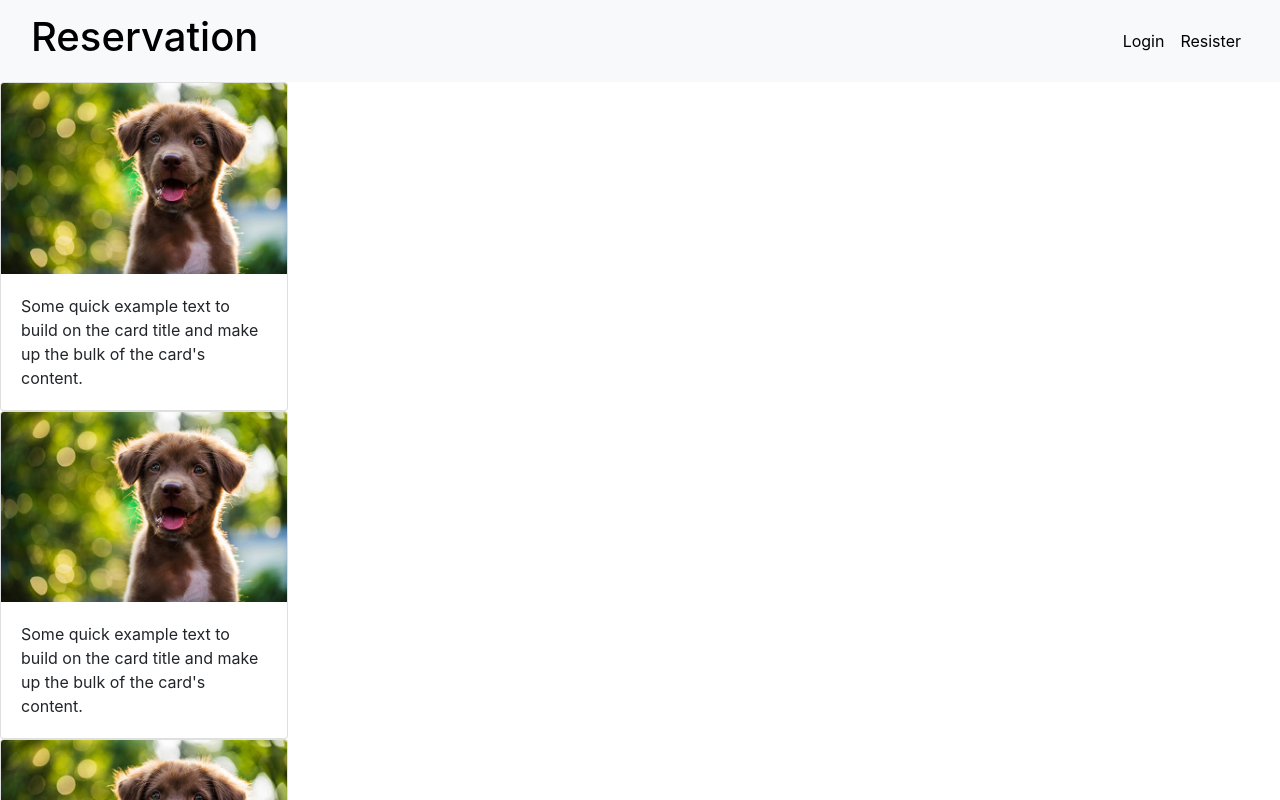
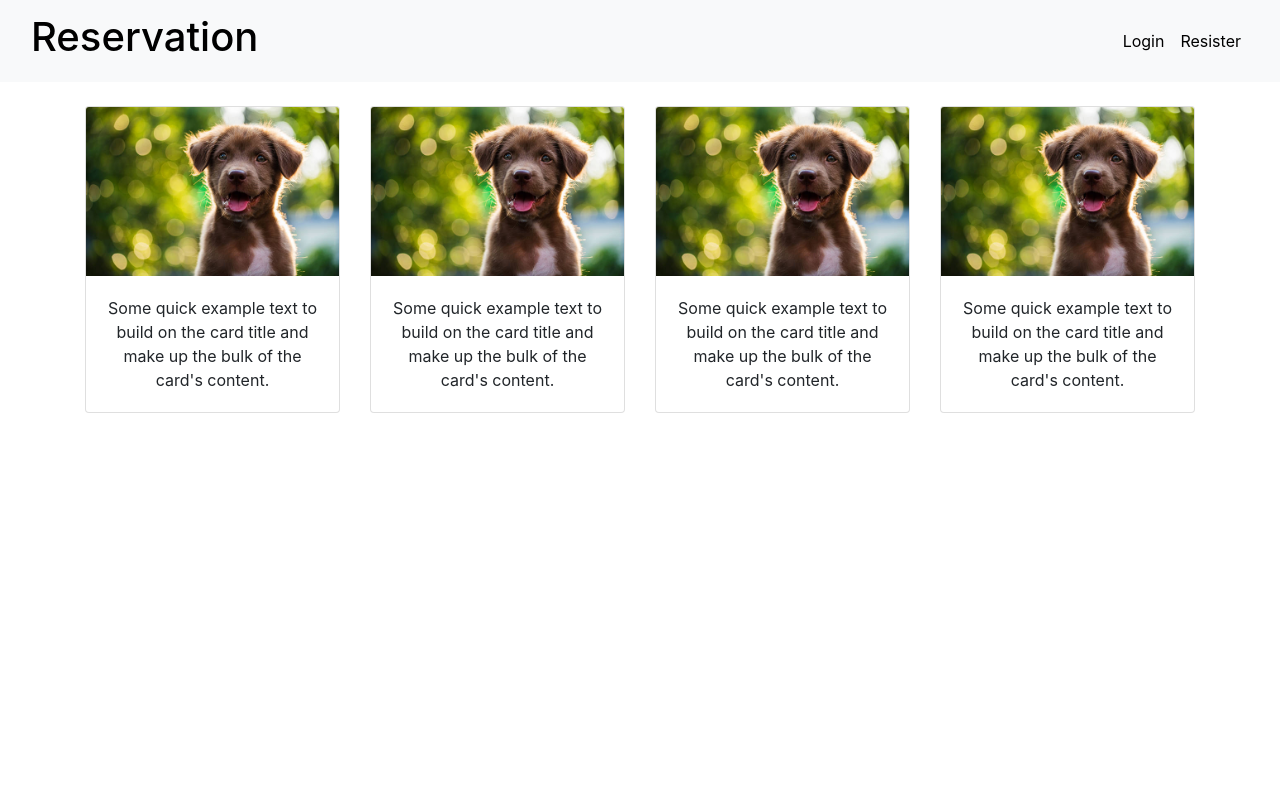
Before and after one commit to Chimoha31/Code_Camp_A, an Angular app in the folder 03reservation_app/: page / in a window 1280 px wide. Shown: the top 800 px of the page. Built offline with nearby package versions, Linux system fonts and the light colour scheme.

Commit message:
created product detail

```diff
--- a/03reservation_app/src/app/app-routing.module.ts
+++ b/03reservation_app/src/app/app-routing.module.ts
@@ -1,7 +1,11 @@
 import { NgModule } from '@angular/core';
 import { RouterModule, Routes } from '@angular/router';
+import { ProductListComponent } from './product-list/product-list.component';
 
-const routes: Routes = [];
+const routes: Routes = [
+  {path: '', component: ProductListComponent},
+  // {path: , component: }
+];
 
 @NgModule({
   imports: [RouterModule.forRoot(routes)],
--- a/03reservation_app/src/app/app.component.html
+++ b/03reservation_app/src/app/app.component.html
@@ -1,3 +1,5 @@
 <app-navbar></app-navbar>
 
-<app-product-list></app-product-list>
+<!-- <app-product-list></app-product-list> -->
+
+<router-outlet></router-outlet>
--- a/03reservation_app/src/app/app.module.ts
+++ b/03reservation_app/src/app/app.module.ts
@@ -5,12 +5,14 @@ import { AppRoutingModule } from './app-routing.module';
 import { AppComponent } from './app.component';
 import { NavbarComponent } from './navbar/navbar.component';
 import { ProductListComponent } from './product-list/product-list.component';
+import { ProductDetailComponent } from './product-detail/product-detail.component';
 
 @NgModule({
   declarations: [
     AppComponent,
     NavbarComponent,
-    ProductListComponent
+    ProductListComponent,
+    ProductDetailComponent
   ],
   imports: [
     BrowserModule,
--- /dev/null
+++ b/03reservation_app/src/app/product-detail/product-detail.component.html
@@ -0,0 +1 @@
+<p>product-detail works!</p>
--- a/03reservation_app/src/app/product-list/product-list.component.html
+++ b/03reservation_app/src/app/product-list/product-list.component.html
@@ -1,36 +1,49 @@
-<div class="card" style="width: 18rem">
+<div class="container text-center">
+  <br />
+  <div class="row">
+    <div class="col">
+      <div class="card">
         <img src="./assets/img/puppy.jpg" class="card-img-top" alt="..." />
         <div class="card-body">
           <p class="card-text">
-      Some quick example text to build on the card title and make up the bulk of
-      the card's content.
+            Some quick example text to build on the card title and make up the
+            bulk of the card's content.
           </p>
         </div>
       </div>
-<div class="card" style="width: 18rem">
+    </div>
+    <div class="col">
+      <div class="card">
         <img src="./assets/img/puppy.jpg" class="card-img-top" alt="..." />
         <div class="card-body">
           <p class="card-text">
-      Some quick example text to build on the card title and make up the bulk of
-      the card's content.
+            Some quick example text to build on the card title and make up the
+            bulk of the card's content.
           </p>
         </div>
       </div>
-<div class="card" style="width: 18rem">
+    </div>
+    <div class="col">
+      <div class="card">
         <img src="./assets/img/puppy.jpg" class="card-img-top" alt="..." />
         <div class="card-body">
           <p class="card-text">
-      Some quick example text to build on the card title and make up the bulk of
-      the card's content.
+            Some quick example text to build on the card title and make up the
+            bulk of the card's content.
           </p>
         </div>
       </div>
-<div class="card" style="width: 18rem">
+    </div>
+    <div class="col">
+      <div class="card">
         <img src="./assets/img/puppy.jpg" class="card-img-top" alt="..." />
         <div class="card-body">
           <p class="card-text">
-      Some quick example text to build on the card title and make up the bulk of
-      the card's content.
+            Some quick example text to build on the card title and make up the
+            bulk of the card's content.
           </p>
         </div>
       </div>
+    </div>
+  </div>
+</div>
--- a/03reservation_app/src/app/product-list/product-list.component.ts
+++ b/03reservation_app/src/app/product-list/product-list.component.ts
@@ -1,10 +1,11 @@
-import { Component } from '@angular/core';
+import { Component, OnInit } from '@angular/core';
 
 @Component({
   selector: 'app-product-list',
   templateUrl: './product-list.component.html',
-  styleUrls: ['./product-list.component.scss']
+  styleUrls: ['./product-list.component.scss'],
 })
-export class ProductListComponent {
-
+export class ProductListComponent implements OnInit {
+  constructor() {}
+  ngOnInit(): void {}
 }
```
Also changed, not shown: 03reservation_app/src/app/product-detail/product-detail.component.ts (added, +10 -0 lines), 03reservation_app/src/app/product-detail/product-detail.component.scss (added), 1 other file (tests, documents, lock files or other folders). Lines whose indentation alone changed are shown as unchanged.
